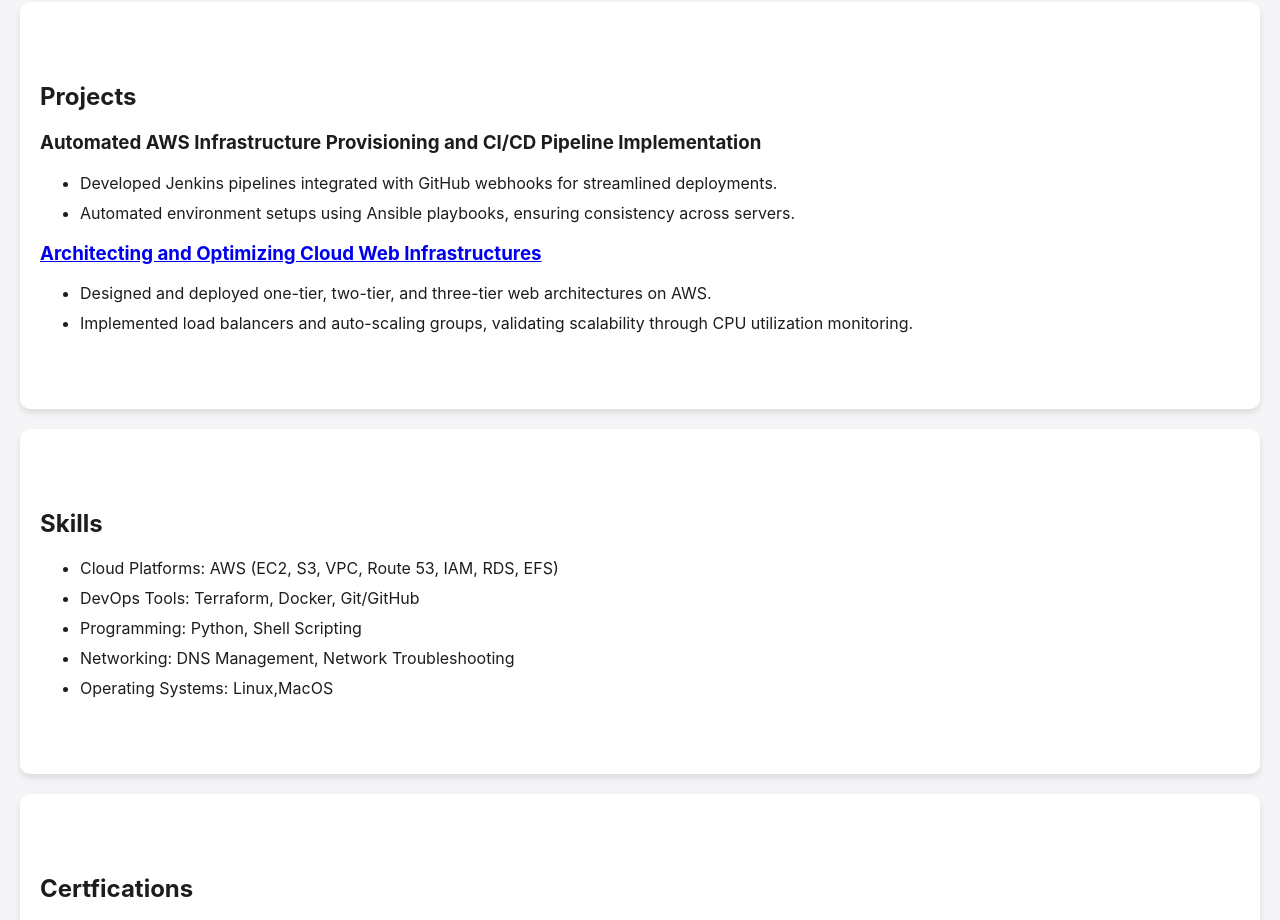
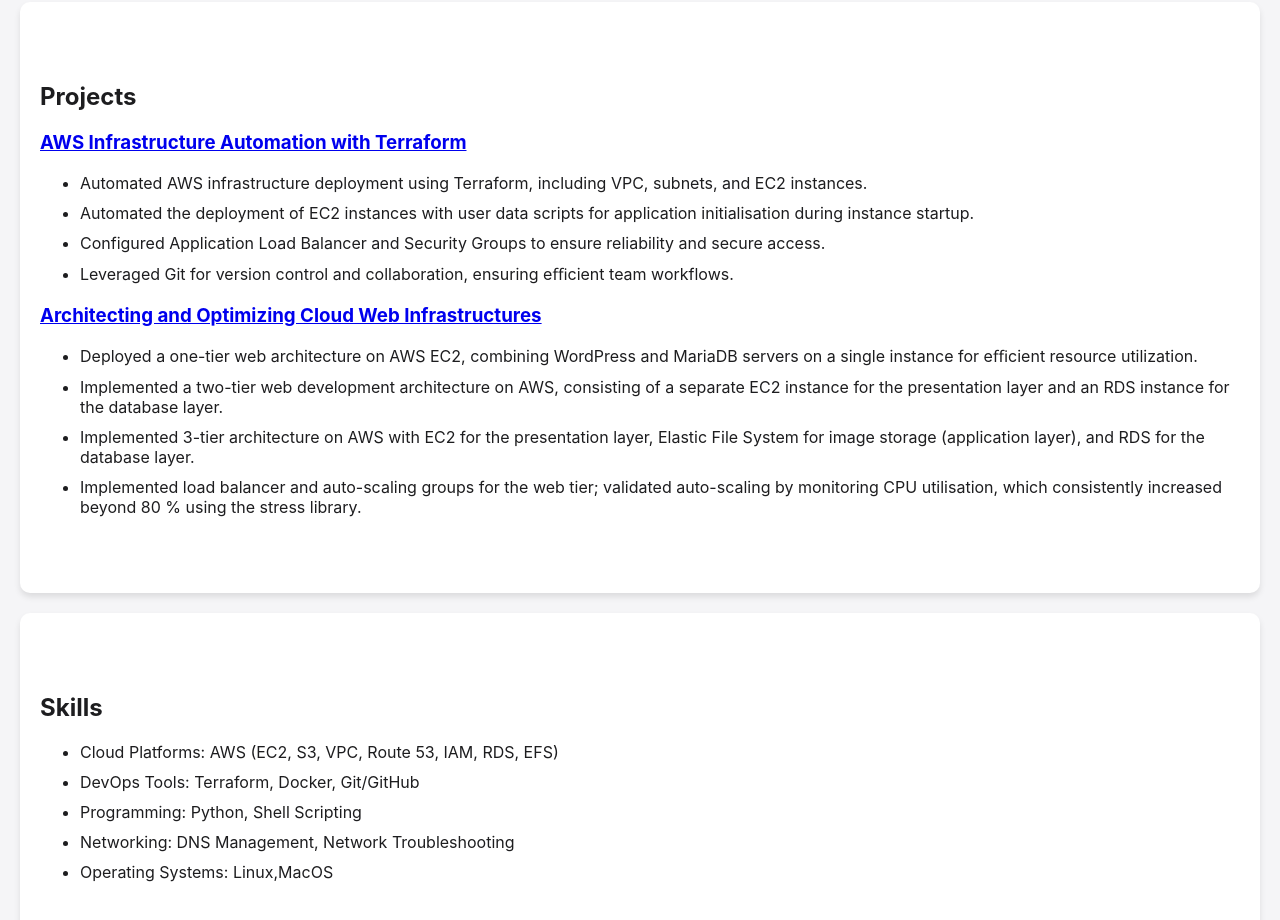
Before and after one commit to LNcloud/portfolio, a plain HTML site: page index.html in a window 1280 px wide. Shown: the part 840-1760 px from the top of the page. Drawn offline with Linux system fonts and the light colour scheme.

Commit message:
Update index.html

```diff
--- a/index.html
+++ b/index.html
@@ -196,28 +196,53 @@
     <section id="projects" class="section">
       <h2 class="hidden">Projects</h2>
       <h3>
-        Automated AWS Infrastructure Provisioning and CI/CD Pipeline
-        Implementation
+        <a href="https://github.com/LNcloud/aws_terraform_project.git">
+          AWS Infrastructure Automation with Terraform</a
+        >
       </h3>
       <ul>
         <li>
-          Developed Jenkins pipelines integrated with GitHub webhooks for
-          streamlined deployments.
+          Automated AWS infrastructure deployment using Terraform, including
+          VPC, subnets, and EC2 instances.
         </li>
         <li>
-          Automated environment setups using Ansible playbooks, ensuring
-          consistency across servers.
+          Automated the deployment of EC2 instances with user data scripts for
+          application initialisation during instance startup.
+        </li>
+        <li>
+          Configured Application Load Balancer and Security Groups to ensure
+          reliability and secure access.
+        </li>
+        <li>
+          Leveraged Git for version control and collaboration, ensuring eﬃcient
+          team workflows.
         </li>
       </ul>
-      <h3><a href="https://github.com/LNcloud/college-major-project">Architecting and Optimizing Cloud Web Infrastructures</a></h3>
+      <h3>
+        <a href="https://github.com/LNcloud/college-major-project"
+          >Architecting and Optimizing Cloud Web Infrastructures</a
+        >
+      </h3>
       <ul>
         <li>
-          Designed and deployed one-tier, two-tier, and three-tier web
-          architectures on AWS.
+          Deployed a one-tier web architecture on AWS EC2, combining WordPress
+          and MariaDB servers on a single instance for eﬃcient resource
+          utilization.
         </li>
         <li>
-          Implemented load balancers and auto-scaling groups, validating
-          scalability through CPU utilization monitoring.
+          Implemented a two-tier web development architecture on AWS, consisting
+          of a separate EC2 instance for the presentation layer and an RDS
+          instance for the database layer.
+        </li>
+        <li>
+          Implemented 3-tier architecture on AWS with EC2 for the presentation
+          layer, Elastic File System for image storage (application layer), and
+          RDS for the database layer.
+        </li>
+        <li>
+          Implemented load balancer and auto-scaling groups for the web tier;
+          validated auto-scaling by monitoring CPU utilisation, which
+          consistently increased beyond 80 % using the stress library.
         </li>
       </ul>
     </section>
@@ -238,7 +263,8 @@
       <h2 class="hidden">Certfications</h2>
       <ul>
         <li>
-          <a href="https://drive.google.com/file/d/1jnas8gB8W16Dqu9O0lmuU-3f5HyUVTAT/view?usp=sharing"
+          <a
+            href="https://drive.google.com/file/d/1jnas8gB8W16Dqu9O0lmuU-3f5HyUVTAT/view?usp=sharing"
             >AWS Certified Solutions Architect Associate</a
           >
         </li>
```
